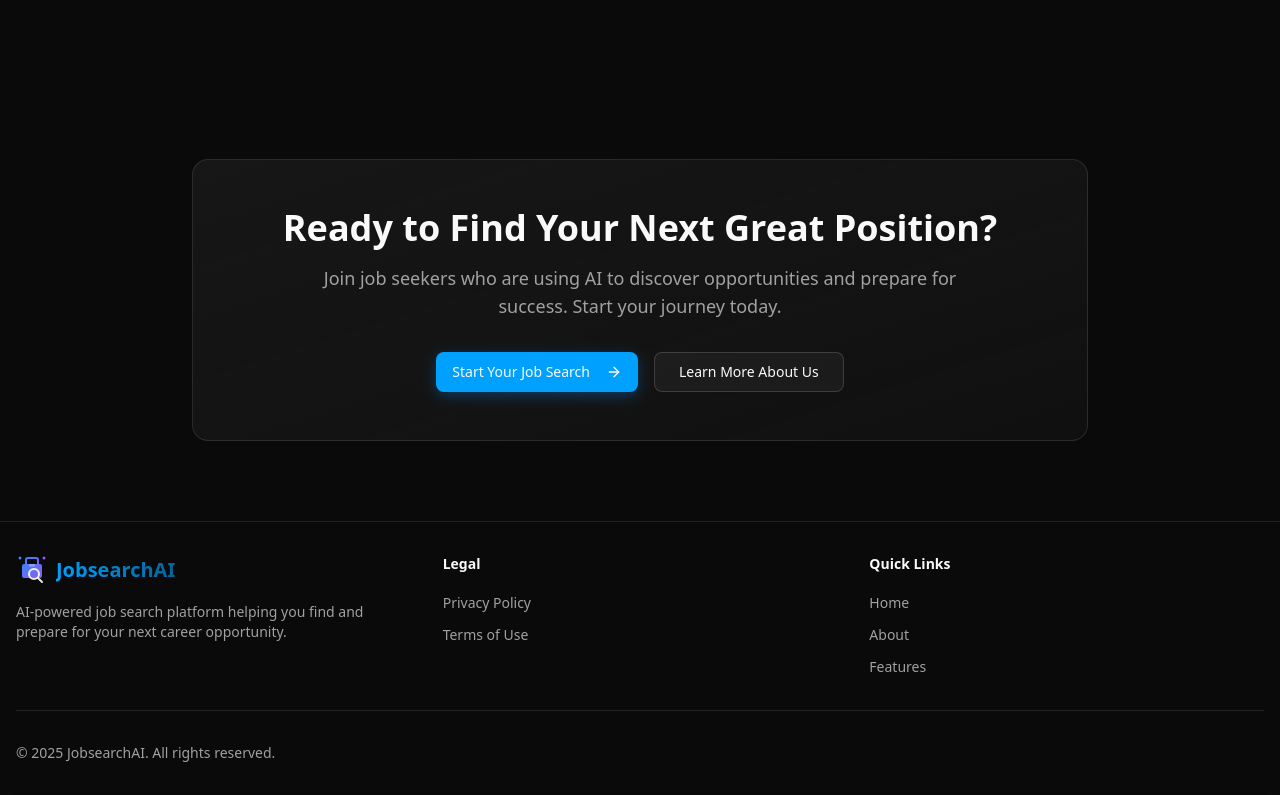
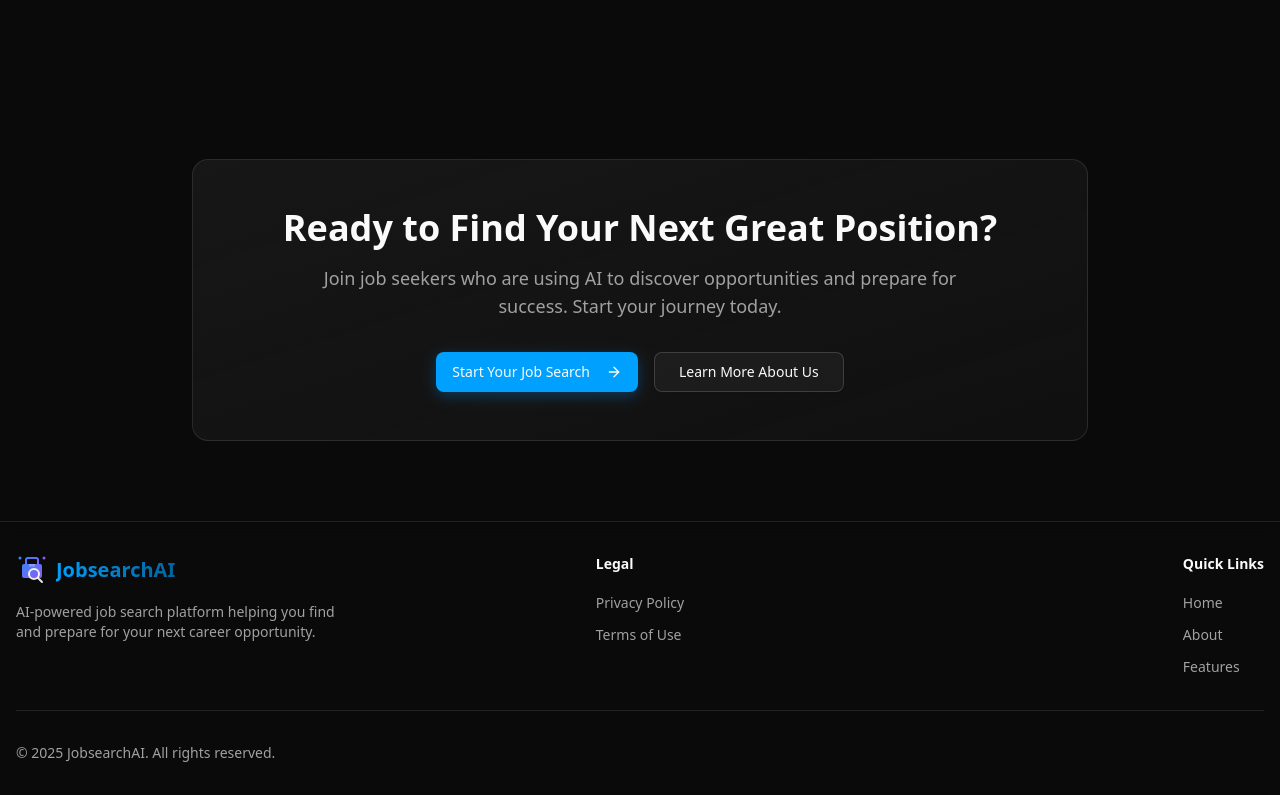
Before and after one commit to decagondev/JobsearchAI, a React (Vite) app: page / in a window 1280 px wide. Shown: the part 1640-2435 px from the top of the page. Built offline with nearby package versions, Linux system fonts and the light colour scheme; no server answers; what groq-sdk would draw is missing.

Commit message:
[refactor] Update Footer and Navbar components for improved layout and organization of links

```diff
--- a/src/components/Footer.tsx
+++ b/src/components/Footer.tsx
@@ -10,8 +10,8 @@ export function Footer() {
   return (
     <footer className="border-t border-border bg-background/95 backdrop-blur supports-[backdrop-filter]:bg-background/60">
       <div className="container mx-auto px-4 py-8">
-        <div className="grid grid-cols-1 md:grid-cols-3 gap-8">
-          {/* Brand Section */}
+        <div className="grid grid-cols-1 md:grid-cols-[1fr_auto_1fr] items-start gap-8">
+          {/* Brand Section - Left */}
           <div className="space-y-4">
             <div className="flex items-center gap-2">
               <img
@@ -23,13 +23,13 @@ export function Footer() {
                 JobsearchAI
               </span>
             </div>
-            <p className="text-sm text-muted-foreground">
+            <p className="text-sm text-muted-foreground max-w-xs">
               AI-powered job search platform helping you find and prepare for your next career opportunity.
             </p>
           </div>
 
-          {/* Legal Links */}
-          <div className="space-y-4">
+          {/* Legal Links - Center */}
+          <div className="space-y-4 md:justify-self-center">
             <h3 className="font-semibold text-sm">Legal</h3>
             <ul className="space-y-2">
               <li>
@@ -51,8 +51,8 @@ export function Footer() {
             </ul>
           </div>
 
-          {/* Quick Links */}
-          <div className="space-y-4">
+          {/* Quick Links - Right */}
+          <div className="space-y-4 md:justify-self-end">
             <h3 className="font-semibold text-sm">Quick Links</h3>
             <ul className="space-y-2">
               <li>
--- a/src/components/Navbar.tsx
+++ b/src/components/Navbar.tsx
@@ -17,9 +17,9 @@ export function Navbar() {
 
   const navLinks = [
     { to: "/", label: "Home" },
+    { to: "/dashboard", label: "Dashboard" },
+    { to: "/features", label: "Features" },
     { to: "/about", label: "About" },
-    { to: "/features", label: "Features" },
-    { to: "/dashboard", label: "Dashboard" },
     { to: "/settings", label: "Settings" }
   ]
 
```
